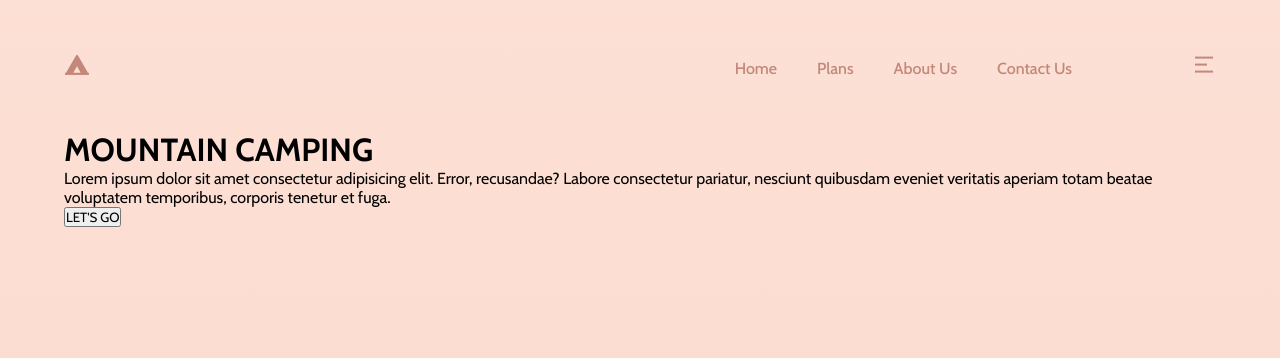
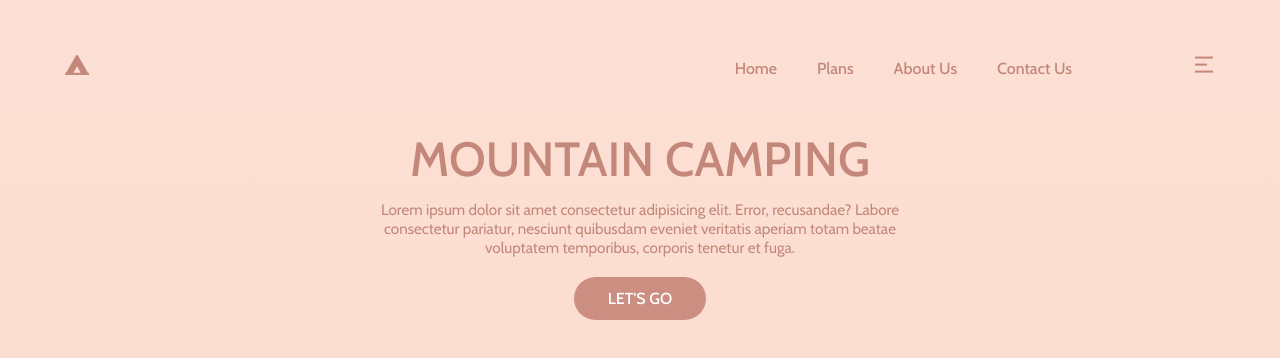
Before and after one commit to RCK04/mountainCamping, a plain HTML site: page index.html in a window 1280 px wide. Drawn offline with nearby package versions, Linux system fonts and the light colour scheme.

Commit message:
styles main elements

```diff
--- a/index.html
+++ b/index.html
@@ -36,7 +36,7 @@
     </header>
     <main class="main">
         <div class="home-content">
-            <h1>MOUNTAIN CAMPING</h1>
+            <h1>Mountain Camping</h1>
 
             <p>
                 Lorem ipsum dolor sit amet consectetur adipisicing elit. Error, recusandae? Labore consectetur pariatur, nesciunt quibusdam eveniet veritatis aperiam totam beatae voluptatem temporibus, corporis tenetur et fuga.
--- a/src/css/style.css
+++ b/src/css/style.css
@@ -12,6 +12,7 @@ body {
 
 .header, .main{
     padding: 0 5%;
+    color: var(--primary-color);
 }
 
 .header{
@@ -20,7 +21,6 @@ body {
     justify-content: flex-end;
     width: 100%;
     height: 130px;
-    color: var(--primary-color);
     font-size: 25px;
 }
 
@@ -65,5 +65,37 @@ body {
 }
 
 .main{
+    text-align: center;
+    width: 700px;
+    margin: 0 auto;
+}
 
+.main .home-content h1{
+    text-transform: uppercase;
+    font-size: 3rem;
+    font-weight: 500;
+    /* margin-top: -10px; */
 }
+
+.main .home-content p{
+    font-size: 0.95rem;
+    font-weight: 100;
+    margin: 12px 0 20px;
+}
+
+.main .home-content button{
+    background-color: #cb8e81;
+    padding: .74rem 2.1rem;
+    outline: none;
+    border: none;
+    color: var(--white);
+    font-size: 1rem;
+    font-weight: 500;
+    cursor: pointer;
+    border-radius: 2.5rem;
+    transition: background-color 0.5s ease-in-out;
+}
+
+.main .home-content button:hover{
+    background-color: #f2ae9d;
+}
```
